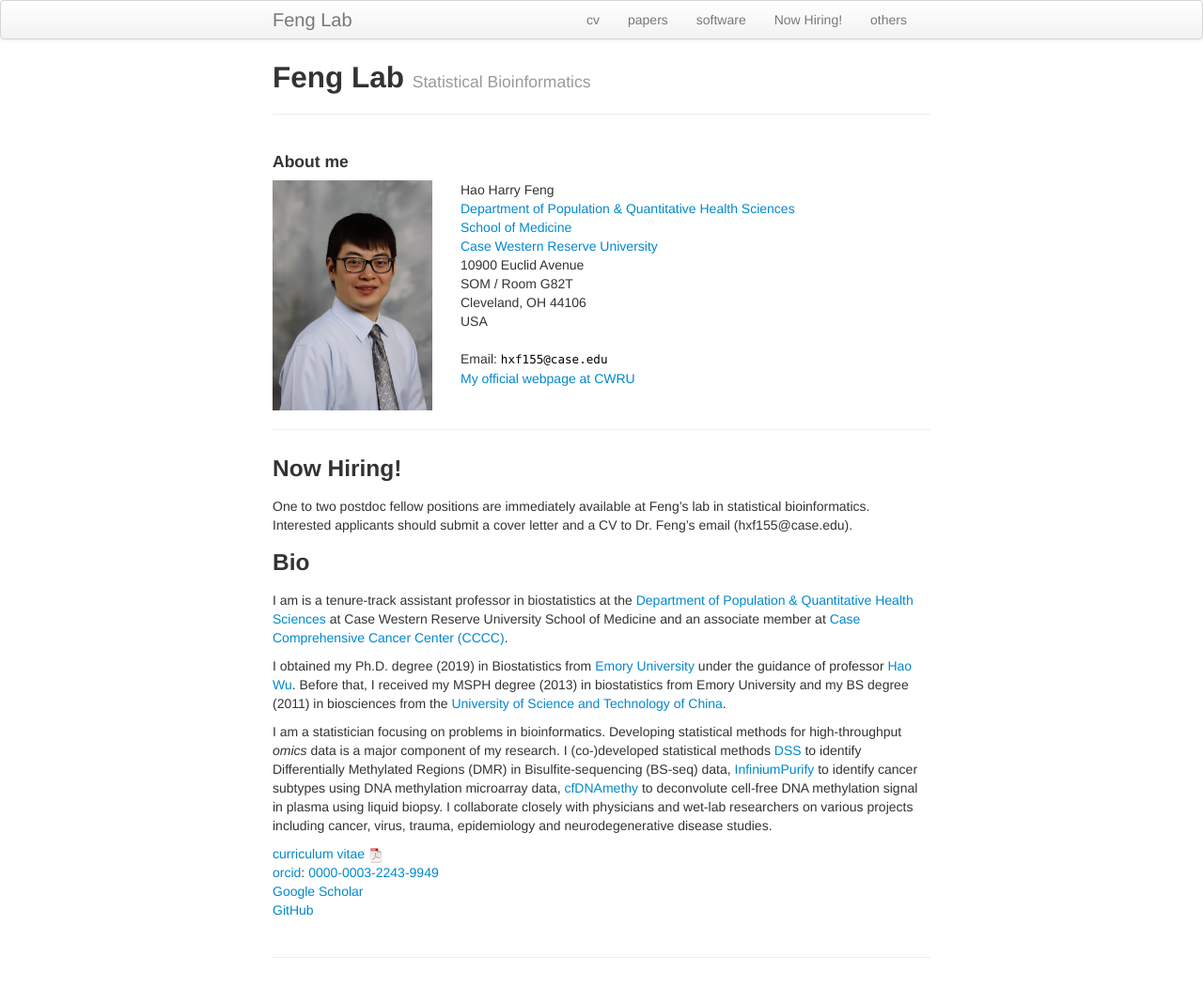
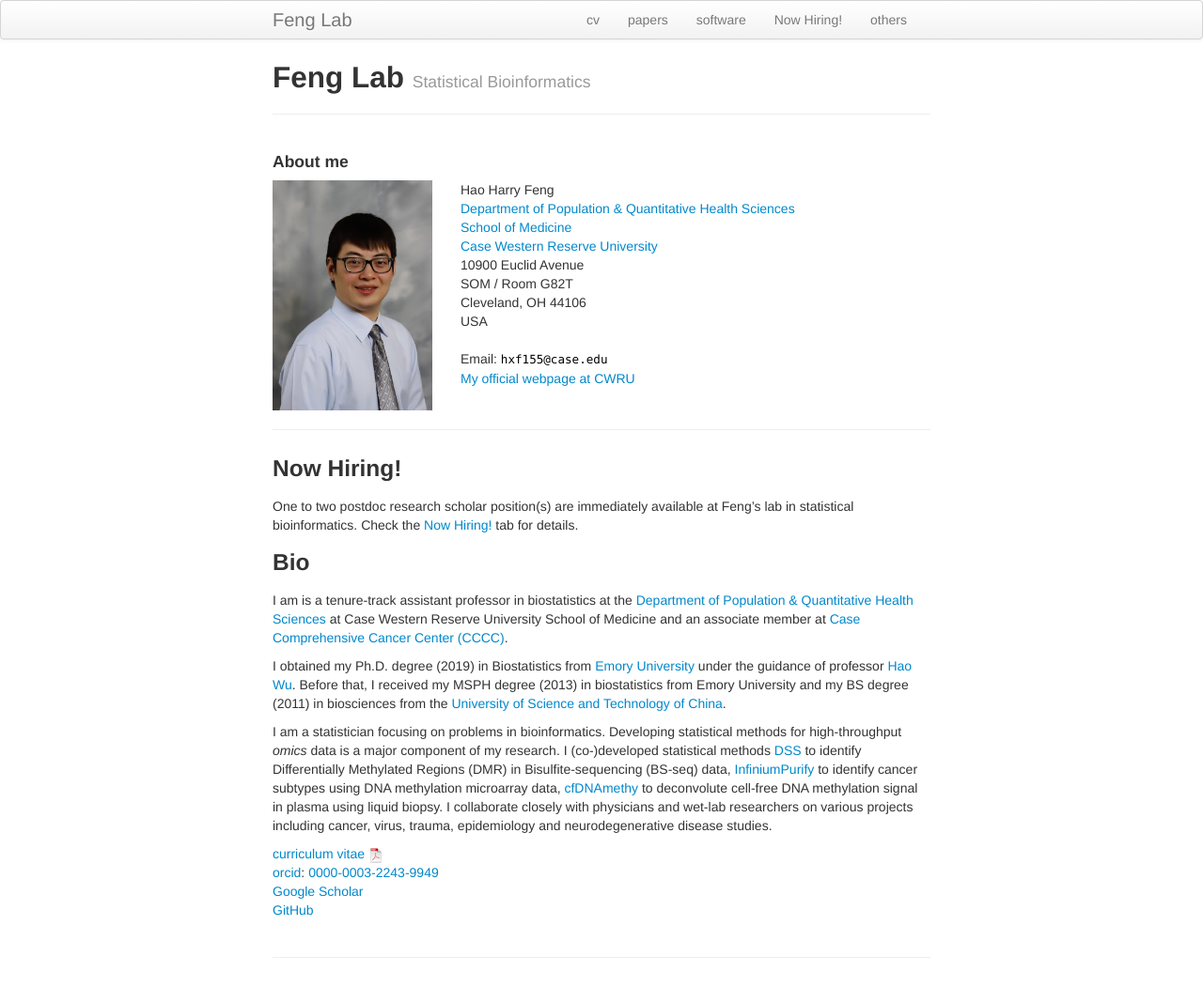
Before and after one commit to haoharryfeng/testpage4, a Jekyll site: the page built from index.md, in a window 1280 px wide. Shown: the whole page at 94% size. Built offline with Jekyll 4.4.1, drawn with Linux system fonts in a browser that asks for light colours.

Commit message:
Update index.md

```diff
--- a/index.md
+++ b/index.md
@@ -45,8 +45,7 @@ description: Statistical Bioinformatics
 
 ### Now Hiring!
 
-One to two postdoc fellow positions are immediately available at Feng's lab in statistical bioinformatics.
-Interested applicants should submit a cover letter and a CV to Dr. Feng's email (hxf155@case.edu).
+One to two postdoc research scholar position(s) are immediately available at Feng's lab in statistical bioinformatics. Check the [Now Hiring!](https://hfenglab.org/hire.html) tab for details.
 
 ### Bio
 
```
